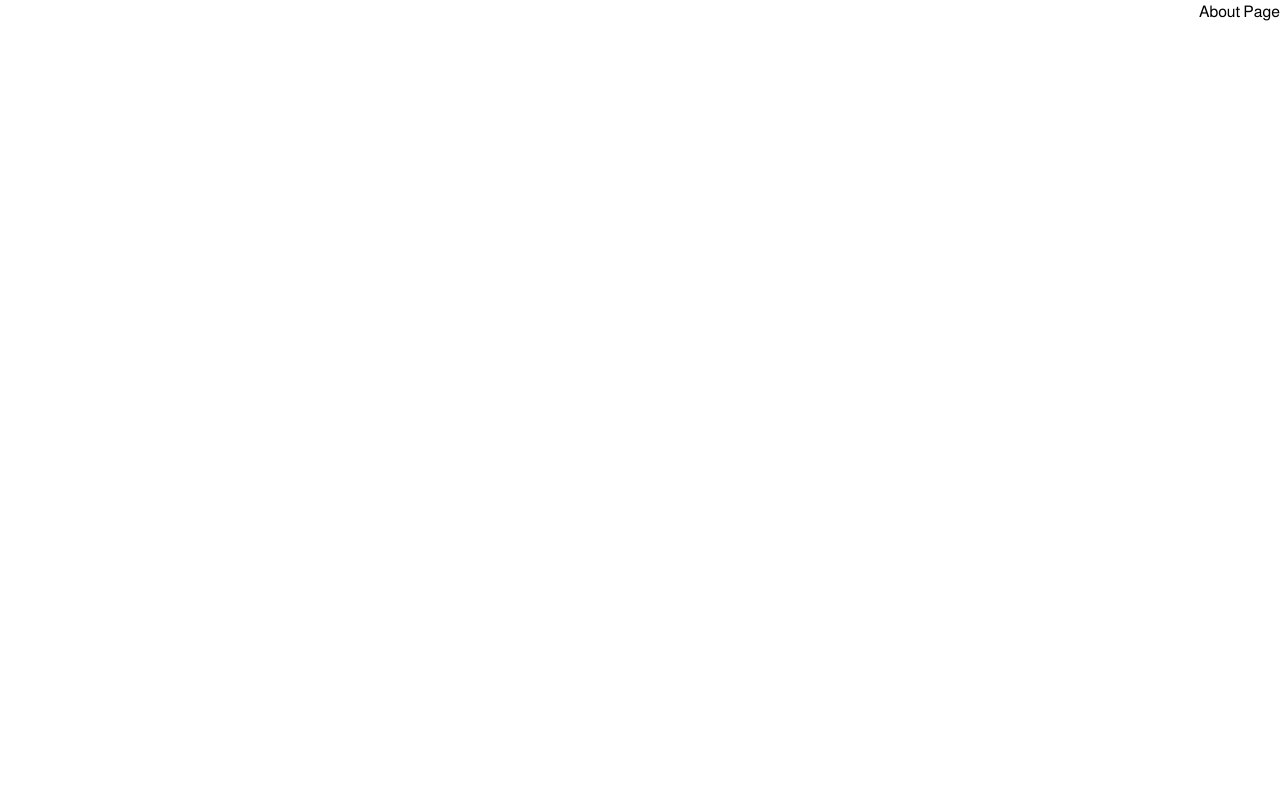
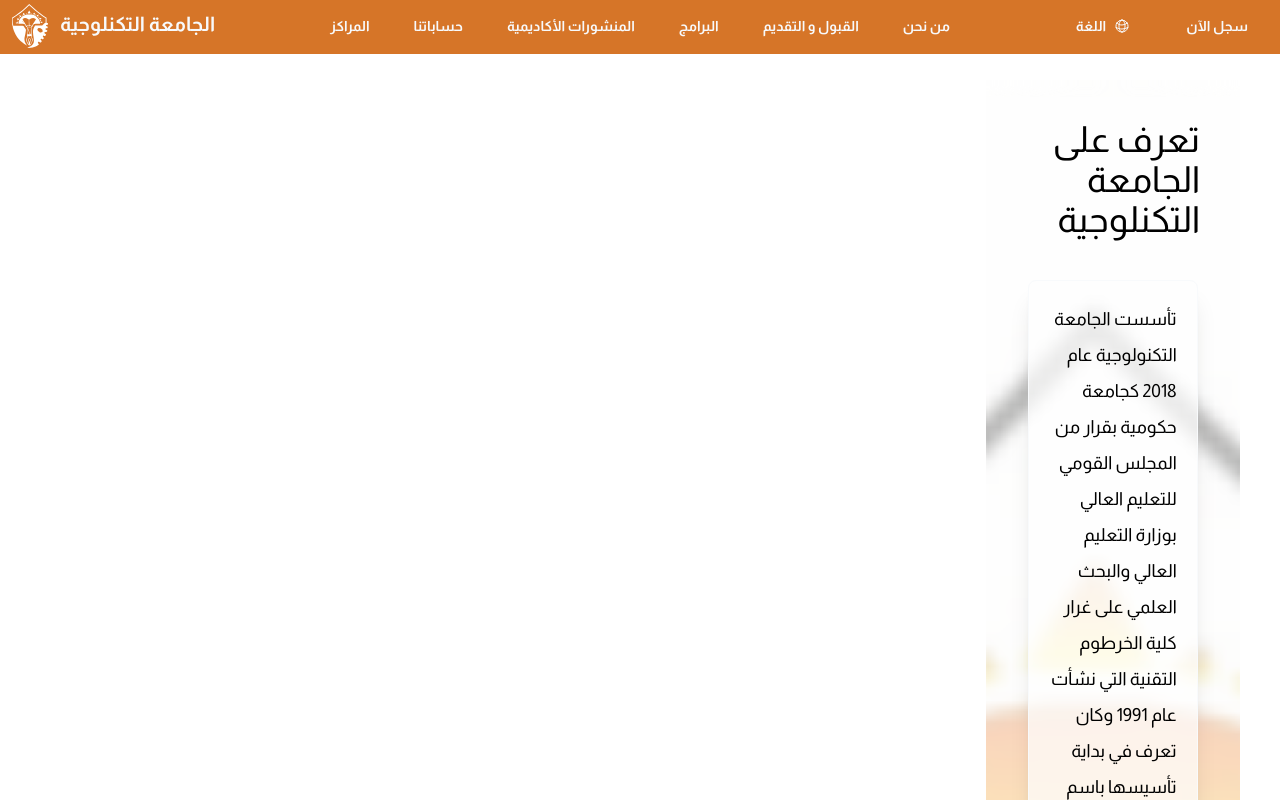
Before and after one commit to A1iHassan/University-platform, a React (Vite) app in the folder frontend/: page /about in a window 1280 px wide. Shown: the top 800 px of the page. Built offline with nearby package versions, Linux system fonts and the light colour scheme; a web font is replaced by a local one.

Commit message:
created /aboutus page

```diff
--- a/frontend/src/pages/about.tsx
+++ b/frontend/src/pages/about.tsx
@@ -1,5 +1,23 @@
+import Footer from "../components/footer";
+import NavBar from "../components/navBar";
+
 const AboutUs = () => {
-	return <>About Page</>
+	return <main className="h-svh w-full flex flex-col justify-between">
+	<NavBar />
+	<div className="flex gap-3 justify-center items-center p-10">
+	  <article className="overflow-hidden relative h-full z-0 mt-20 flex flex-col gap-10 items-center justify-center self-center">
+	    <img src="/logo.png" className="absolute w-full h-full -z-10 object-cover opacity-30" />
+	    <h1 className="text-4xl self-start mx-10">تعرف على الجامعة التكنلوجية</h1>
+	    <p className="w-2/3 text-lg p-5 rounded-lg bg-white/70 shadow-xl border border-slate-50 leading-loose">
+	    تأسست الجامعة التكنولوجية عام 2018 كجامعة حكومية بقرار من المجلس القومي للتعليم العالي بوزارة التعليم العالي والبحث العلمي على غرار كلية الخرطوم التقنية التي نشأت عام 1991 وكان تعرف في بداية تأسيسها باسم كلية الخرطوم للعلوم والتقانة وكانت كلية أهلية خيرية ترتكز على الدراسات التقنية التطبيقية في الهندسة والدراسات التجارية، ثم توسعت لاحقا بإضافة علوم الحاسوب وتقانة ونظم المعلومات. وتمت أضافة كليات القانون وعلوم التمريض والدراسات العليا لها يقع مقر الجامعة منذ تأسيسها في ولاية الخرطوم، بمدينة الخرطوم، امتداد الدرجة الثالثة شارع محمد نجيب جنوب جهاز المغتربين
+
+وقد نشأت الجامعة في بيئة متميزة من بنية تحتية متمثلة في مباني وقاعات كلية الخرطوم التقنية وخبرات ممتازة علمية وعملية وإدارية
+	    </p>
+	  </article>
+	  <img src="/uni.jpeg" className="w-4/5 mt-20 shadow-xl/30 border-0 outline-none ring-0"/>
+	</div>
+	<Footer />
+	</main>
 }
 
 export default AboutUs;
```
Also changed, not shown: frontend/public/uni.jpeg (added), frontend/public/uni.png (added).
